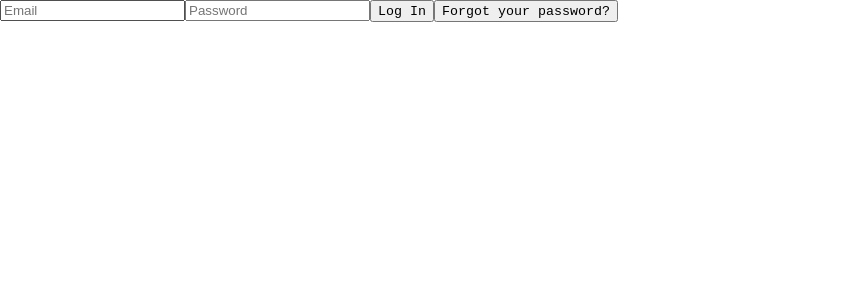
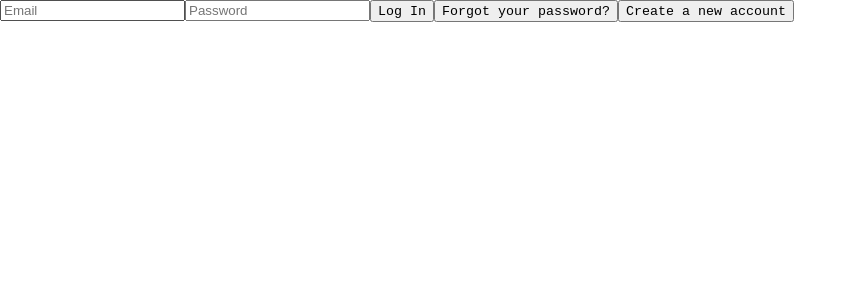
Before and after one commit to RedhaL/simana, a Next.js app: page / in a window 1280 px wide. Shown: the top 300 px of the page, without its empty margins (0-857 px from the left). Built offline with nearby package versions, Linux system fonts and the light colour scheme; what twin.macro would draw is missing.

Commit message:
Login and Signup

```diff
--- a/components/Modal.tsx
+++ b/components/Modal.tsx
@@ -119,7 +119,7 @@ const Modal: FC<Props> = (props) => {
                   : props.task.color == "#9c27b0"
                   ? "bg-Ipink"
                   : props.task.color == "#673ab7"
-                  ? "bg-Iviolet"
+                  ? "bg-Iviolet text-white"
                   : props.task.color == "#795548"
                   ? "bg-Ibrown"
                   : props.task.color == "#2196f3"
@@ -136,7 +136,7 @@ const Modal: FC<Props> = (props) => {
                 : props.task.color == "#9c27b0"
                 ? "bg-Ipink flex-1 line-through opacity-30"
                 : props.task.color == "#673ab7"
-                ? "bg-Iviolet flex-1 line-through opacity-30"
+                ? "bg-Iviolet flex-1 line-through opacity-30 text-white"
                 : props.task.color == "#795548"
                 ? "bg-Ibrown flex-1 line-through opacity-30"
                 : props.task.color == "#2196f3"
--- a/package.json
+++ b/package.json
@@ -11,6 +11,7 @@
     "@heroicons/react": "^1.0.5",
     "@types/react-beautiful-dnd": "^13.1.2",
     "@types/uuid": "^8.3.3",
+    "axios": "^0.26.0",
     "dayjs": "^1.10.7",
     "next": "12.0.4",
     "react": "17.0.2",
--- a/pages/_app.tsx
+++ b/pages/_app.tsx
@@ -17,13 +17,13 @@ const theme = {
 }
 
 function App({ Component, pageProps }: AppProps) {
-  return (
-    <>
+  return (<>
       <GlobalStyle />
       <ThemeProvider theme={theme}>
         <Component {...pageProps} />
       </ThemeProvider>
-    </>
+      </>
+
   )
 }
 
--- a/pages/index.tsx
+++ b/pages/index.tsx
@@ -2,27 +2,21 @@ import type { NextPage } from 'next'
 import {BrowserRouter, Routes, Route, Navigate} from "react-router-dom"
 import Planner from './planner';
 import Login from './login';
-
-
+import Register from './register';
 
 const Home: NextPage = () => {
-//   const user = {
-//     "_id": "621bb7377e3b531ca6d5a836",
-//     "username": "youssef",
-//     "email": "youssef@gmail.comm",
-//     "profilePicture": "",
-//     "__v": 0,
-//     "city": "asnieres sur seine"
-// }
-  const user = null
+
+if (typeof window !== 'undefined') {
+  const saved = localStorage.getItem("user");
+  var localUser = JSON.parse(saved ? saved : "{}")}
 
   return (<>
     {typeof window !== 'undefined'?
     <BrowserRouter>
       <Routes>
-        <Route  path="/" element={user ? <Planner/> : <Login/> }/>
-        <Route  path="/login" element={user ? <Navigate to="/" />: <Login/>}/>
-
+        <Route  path="/" element={Object.keys(localUser).length !== 0 ? <Planner/> : <Login/> }/>
+        <Route  path="/login" element={Object.keys(localUser).length !== 0  ? <Navigate to="/" />: <Login/>}/>
+        <Route  path="/register" element={Object.keys(localUser).length !== 0  ? <Navigate to="/" />: <Register/>}/>
       </Routes>
     </BrowserRouter> :
     <div></div>}
--- a/pages/login.tsx
+++ b/pages/login.tsx
@@ -1,12 +1,19 @@
 import React, {useRef} from 'react'
+import { loginCall } from '../apiCalls'
+import type { NextPage } from 'next';
+import { Link } from 'react-router-dom';
 
-const Login = () => {
-  const email = useRef() as React.MutableRefObject<HTMLInputElement>;;
-  const password = useRef() as React.MutableRefObject<HTMLInputElement>;;
+const Login: NextPage = () => {
+  const email = useRef() as React.MutableRefObject<HTMLInputElement>;
+  const password = useRef() as React.MutableRefObject<HTMLInputElement>;
+
+
   const handleSubmit = (e: { preventDefault: () => void; }) => {
     e.preventDefault();
-    console.log("submit", email.current.value, password.current.value)
+    loginCall({email:email.current.value, password:password.current.value}
+    );
   };
+
 
   return (
     <div className='login w-screen h-screen flex justify-center align-center bg-slate-100'>
@@ -16,7 +23,11 @@ const Login = () => {
             <input type="password" minLength={6} className="passwordInput h-1/6 p-3 m-3 border-2 border-gray-400 rounded-2xl" placeholder='Password' required ref={password} />
             <button className="loginButton h-1/6 p-3 m-3 border-2 bg-blue-500 rounded-2xl text-white font-bold text-xl"><code>Log In</code></button>
             <button className="ForgotButton h-1/6 p-3 m-3 text-blue-500 w-1/2 self-center"><code>Forgot your password?</code></button>
-
+            <Link to="/register" className='h-1/6 self-center'>
+              <button className="signinButton p-3 m-3 border-2 bg-green-500 rounded-2xl text-xl text-white">
+                <code>Create a new account</code>
+              </button>
+            </Link>
         </form>
       </div>
     </div>
--- a/tsconfig.json
+++ b/tsconfig.json
@@ -20,6 +20,6 @@
     "next-env.d.ts",
     "**/*.ts",
     "**/*.tsx"
-  ],
+, "store/auth/action.js", "store/auth/reducer.js"  ],
   "exclude": ["node_modules"]
 }
```
Also changed, not shown: 1 other file (tests, documents, lock files or other folders).
